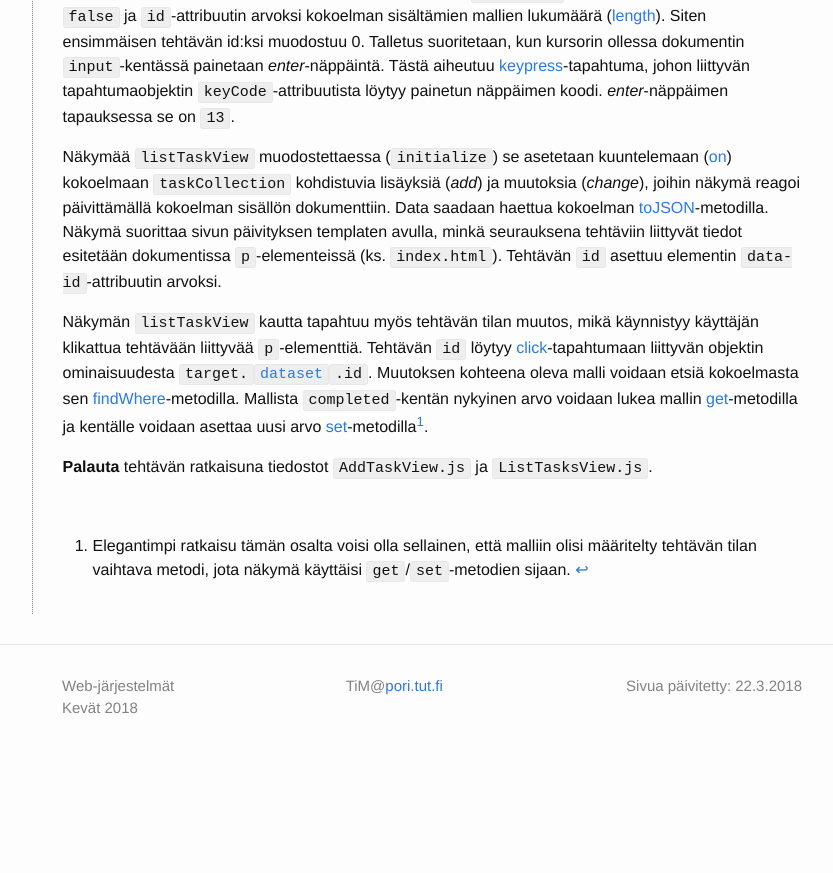
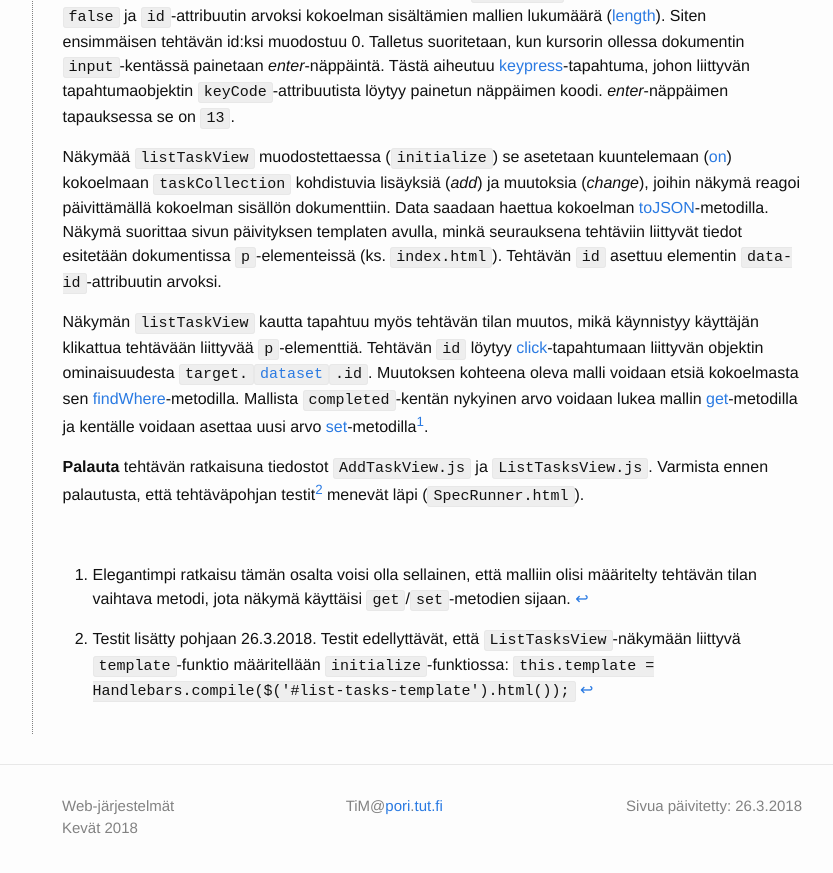
Before and after one commit to timedu/wjr2018k, a Jekyll site: the page built from docs/_osa2/tehtava27.md, in a window 1280 px wide and 900 px high, scrolled down 1565 px. Shown: the top 873 px of the window, without its empty margins (208-1041 px from the left). Built offline with Jekyll 4.4.1, drawn with Linux system fonts in a browser that asks for light colours; before the commit the page ends 2345 px from its top, so only the background shows below that.

```diff
--- a/docs/_osa2/tehtava27.md
+++ b/docs/_osa2/tehtava27.md
@@ -4,7 +4,7 @@ title: "Tehtävä 2.7: Taskit (3p)"
 exercise_template_name: W2E07.Taskit
 exercise_discussion_id: 97786
 exercise_upload_id: 380366
-modified_at: 22.3.2018
+modified_at: 26.3.2018
 ---
 
 Toteuta sovellus tehtävien hallintaan. Tehtävä sisältää seuraavat tiedot: `id`, `title` ja `completed`.
@@ -59,6 +59,8 @@ Näkymän `listTaskView` kautta tapahtuu myös tehtävän tilan muutos, mikä k
 [get]: http://backbonejs.org/#Model-get
 [set]: http://backbonejs.org/#Model-set
 
-**Palauta** tehtävän ratkaisuna tiedostot  `AddTaskView.js` ja `ListTasksView.js`.
+**Palauta** tehtävän ratkaisuna tiedostot  `AddTaskView.js` ja `ListTasksView.js`. Varmista ennen palautusta, että tehtäväpohjan testit[^testit] menevät läpi (`SpecRunner.html`).
+
+[^testit]: Testit lisätty pohjaan 26.3.2018. Testit edellyttävät, että `ListTasksView`-näkymään liittyvä `template`-funktio määritellään `initialize`-funktiossa: `this.template = Handlebars.compile($('#list-tasks-template').html());`
 
 <br/>
```
Also changed, not shown: docs/_osa2/index.md (+1 -1 lines), docs/_osa2/tehtava26.md (+1 -1 lines), docs/viitteet.md (+2 -0 lines), 1 other file.
